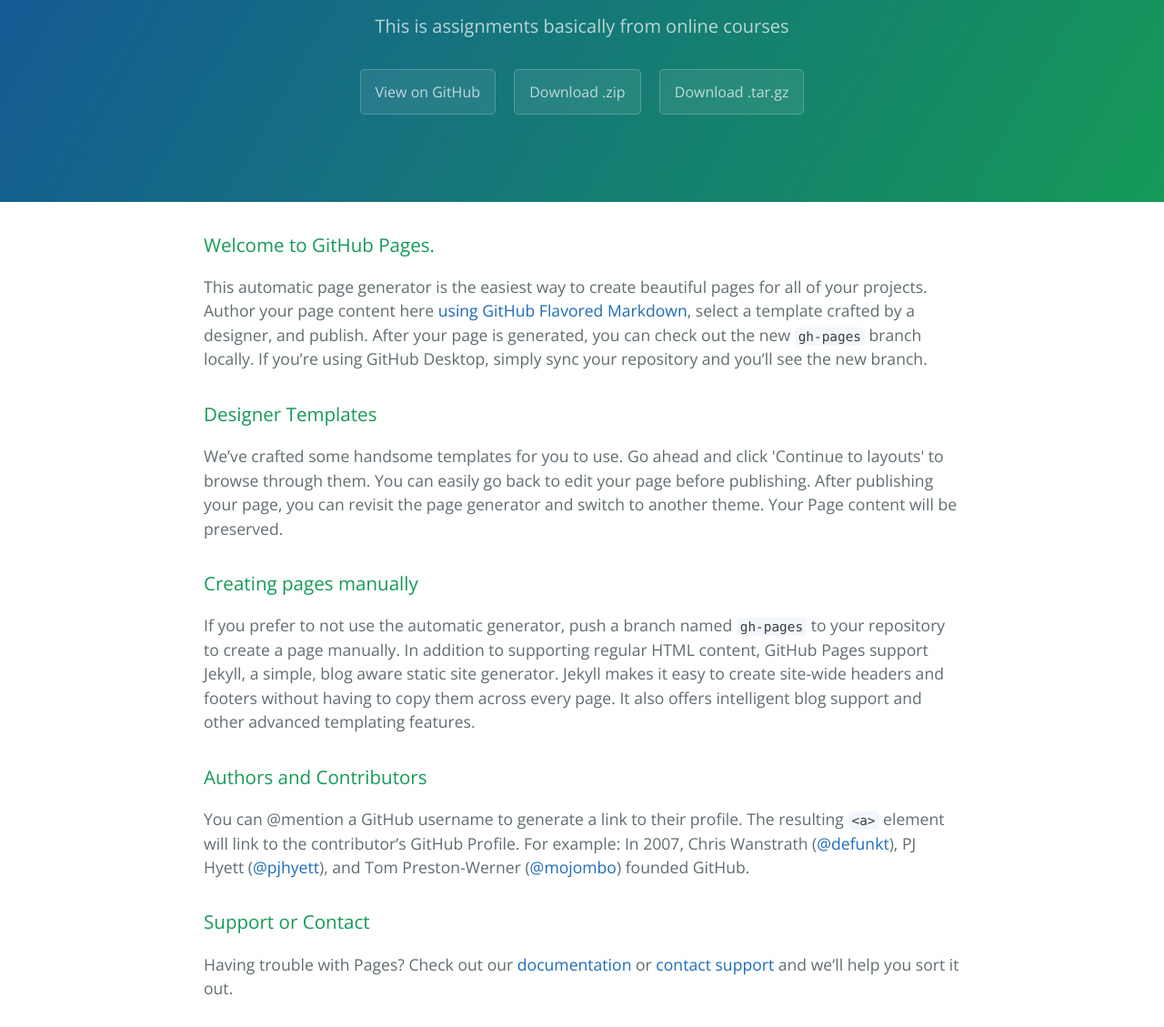
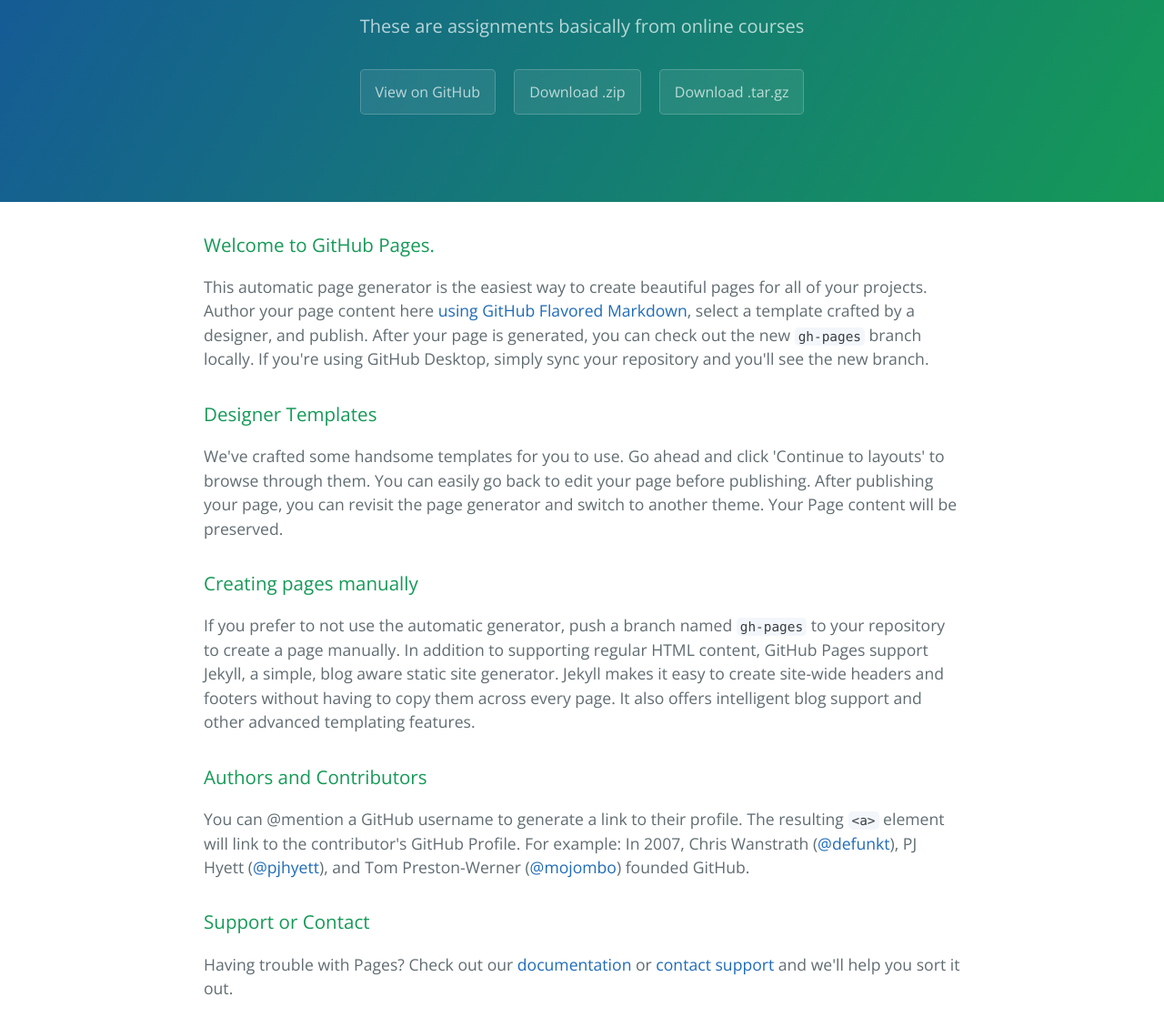
Before and after one commit to anoopji/mycoursera, a plain HTML site: page index.html in a window 1280 px wide. Shown: the part 161-1290 px from the top of the page at 91% size. Drawn offline with nearby package versions, Linux system fonts and the light colour scheme.

Commit message:
Update index.html

```diff
--- a/index.html
+++ b/index.html
@@ -12,7 +12,7 @@
   <body>
     <section class="page-header">
       <h1 class="project-name">Mycoursera</h1>
-      <h2 class="project-tagline">This is assignments basically from online courses</h2>
+      <h2 class="project-tagline">These are assignments basically from online courses</h2>
       <a href="https://github.com/anoopji/mycoursera" class="btn">View on GitHub</a>
       <a href="https://github.com/anoopji/mycoursera/zipball/master" class="btn">Download .zip</a>
       <a href="https://github.com/anoopji/mycoursera/tarball/master" class="btn">Download .tar.gz</a>
@@ -22,12 +22,12 @@
       <h3>
 <a id="welcome-to-github-pages" class="anchor" href="#welcome-to-github-pages" aria-hidden="true"><span aria-hidden="true" class="octicon octicon-link"></span></a>Welcome to GitHub Pages.</h3>
 
-<p>This automatic page generator is the easiest way to create beautiful pages for all of your projects. Author your page content here <a href="https://guides.github.com/features/mastering-markdown/">using GitHub Flavored Markdown</a>, select a template crafted by a designer, and publish. After your page is generated, you can check out the new <code>gh-pages</code> branch locally. If you’re using GitHub Desktop, simply sync your repository and you’ll see the new branch.</p>
+<p>This automatic page generator is the easiest way to create beautiful pages for all of your projects. Author your page content here <a href="https://guides.github.com/features/mastering-markdown/">using GitHub Flavored Markdown</a>, select a template crafted by a designer, and publish. After your page is generated, you can check out the new <code>gh-pages</code> branch locally. If you're using GitHub Desktop, simply sync your repository and you'll see the new branch.</p>
 
 <h3>
 <a id="designer-templates" class="anchor" href="#designer-templates" aria-hidden="true"><span aria-hidden="true" class="octicon octicon-link"></span></a>Designer Templates</h3>
 
-<p>We’ve crafted some handsome templates for you to use. Go ahead and click 'Continue to layouts' to browse through them. You can easily go back to edit your page before publishing. After publishing your page, you can revisit the page generator and switch to another theme. Your Page content will be preserved.</p>
+<p>We've crafted some handsome templates for you to use. Go ahead and click 'Continue to layouts' to browse through them. You can easily go back to edit your page before publishing. After publishing your page, you can revisit the page generator and switch to another theme. Your Page content will be preserved.</p>
 
 <h3>
 <a id="creating-pages-manually" class="anchor" href="#creating-pages-manually" aria-hidden="true"><span aria-hidden="true" class="octicon octicon-link"></span></a>Creating pages manually</h3>
@@ -37,12 +37,12 @@
 <h3>
 <a id="authors-and-contributors" class="anchor" href="#authors-and-contributors" aria-hidden="true"><span aria-hidden="true" class="octicon octicon-link"></span></a>Authors and Contributors</h3>
 
-<p>You can @mention a GitHub username to generate a link to their profile. The resulting <code>&lt;a&gt;</code> element will link to the contributor’s GitHub Profile. For example: In 2007, Chris Wanstrath (<a href="https://github.com/defunkt" class="user-mention">@defunkt</a>), PJ Hyett (<a href="https://github.com/pjhyett" class="user-mention">@pjhyett</a>), and Tom Preston-Werner (<a href="https://github.com/mojombo" class="user-mention">@mojombo</a>) founded GitHub.</p>
+<p>You can @mention a GitHub username to generate a link to their profile. The resulting <code>&lt;a&gt;</code> element will link to the contributor's GitHub Profile. For example: In 2007, Chris Wanstrath (<a href="https://github.com/defunkt" class="user-mention">@defunkt</a>), PJ Hyett (<a href="https://github.com/pjhyett" class="user-mention">@pjhyett</a>), and Tom Preston-Werner (<a href="https://github.com/mojombo" class="user-mention">@mojombo</a>) founded GitHub.</p>
 
 <h3>
 <a id="support-or-contact" class="anchor" href="#support-or-contact" aria-hidden="true"><span aria-hidden="true" class="octicon octicon-link"></span></a>Support or Contact</h3>
 
-<p>Having trouble with Pages? Check out our <a href="https://help.github.com/pages">documentation</a> or <a href="https://github.com/contact">contact support</a> and we’ll help you sort it out.</p>
+<p>Having trouble with Pages? Check out our <a href="https://help.github.com/pages">documentation</a> or <a href="https://github.com/contact">contact support</a> and we'll help you sort it out.</p>
 
       <footer class="site-footer">
         <span class="site-footer-owner"><a href="https://github.com/anoopji/mycoursera">Mycoursera</a> is maintained by <a href="https://github.com/anoopji">anoopji</a>.</span>
```
